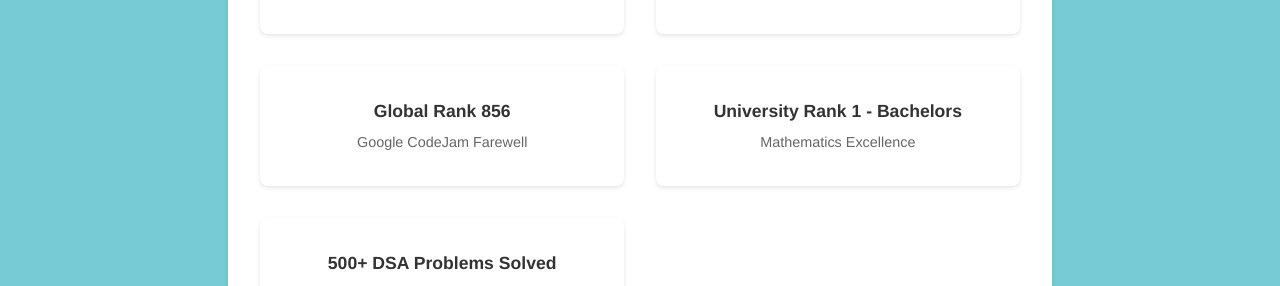
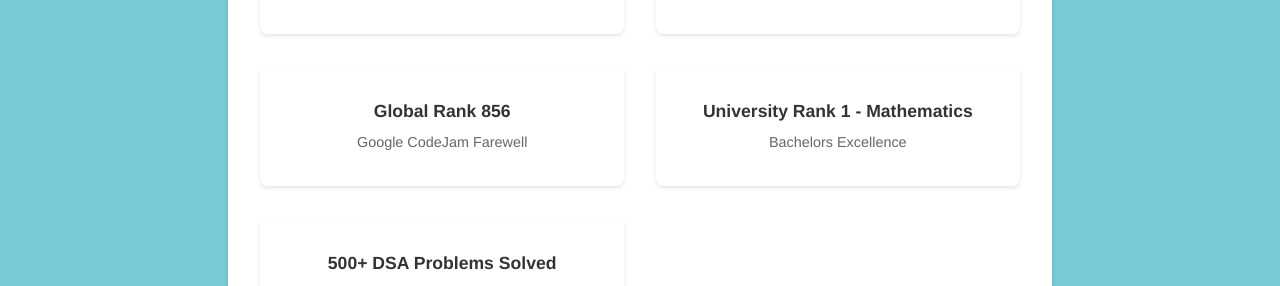
Before and after one commit to Sachin1801/Personal_Portfolio, a Jekyll site: the page built from index.html, in a window 1280 px wide and 900 px high, scrolled down 10586 px. Shown: the part 159-445 px from the top of the window. Built offline with Jekyll 4.4.1, drawn with Linux system fonts in a browser that asks for light colours.

Commit message:
Achievements Updated✨

```diff
--- a/_layouts/home.html
+++ b/_layouts/home.html
@@ -488,8 +488,8 @@ layout: default
 					</div>
 
 					<div class="achievement-item" data-aos="fade-up" data-aos-delay="400">
-						<span class="achievement-title">University Rank 1 - Bachelors</span>
-						<span class="achievement-details">Mathematics Excellence</span>
+						<span class="achievement-title">University Rank 1 - Mathematics</span>
+						<span class="achievement-details">Bachelors Excellence</span>
 					</div>
 
 					<div class="achievement-item" data-aos="fade-up" data-aos-delay="450">
```
